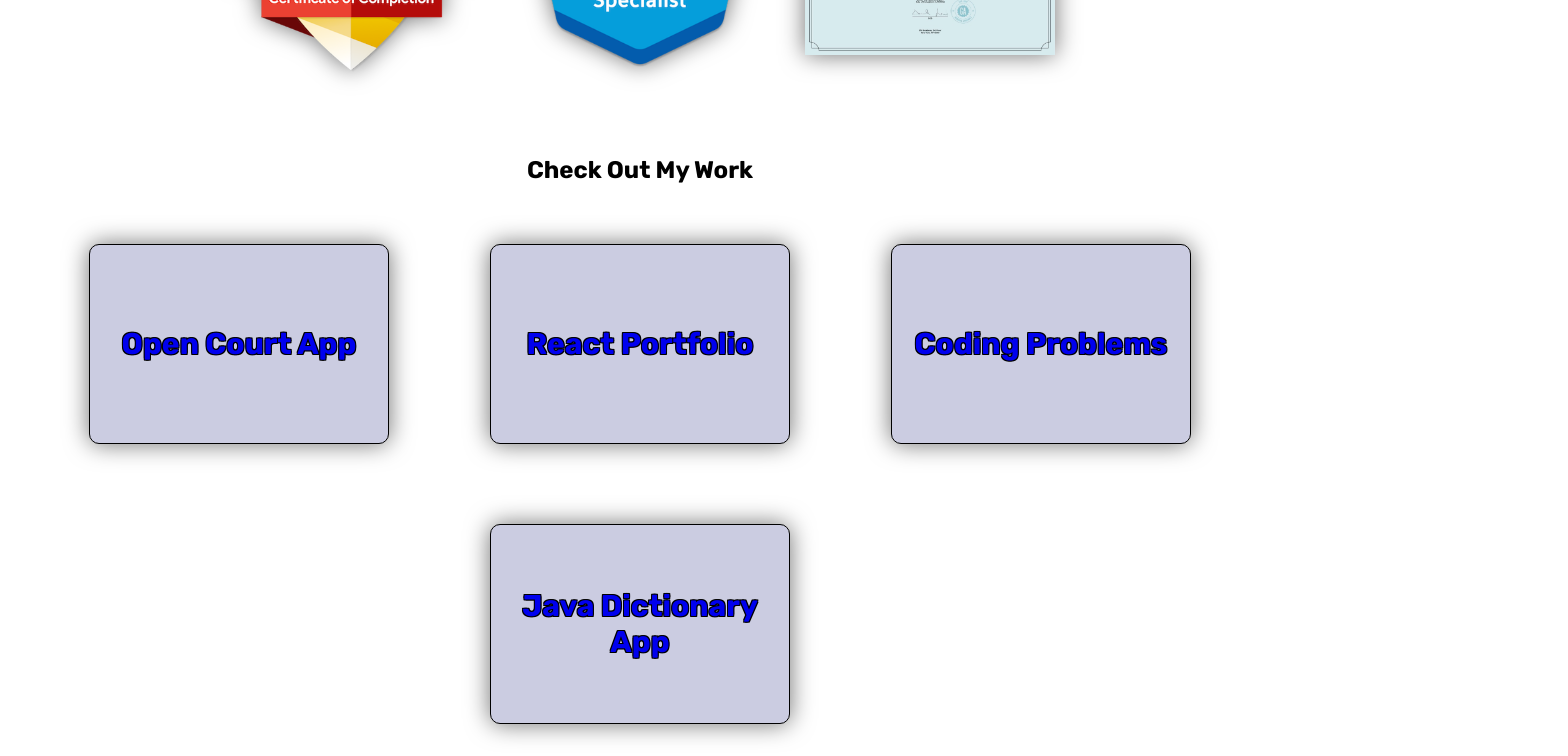
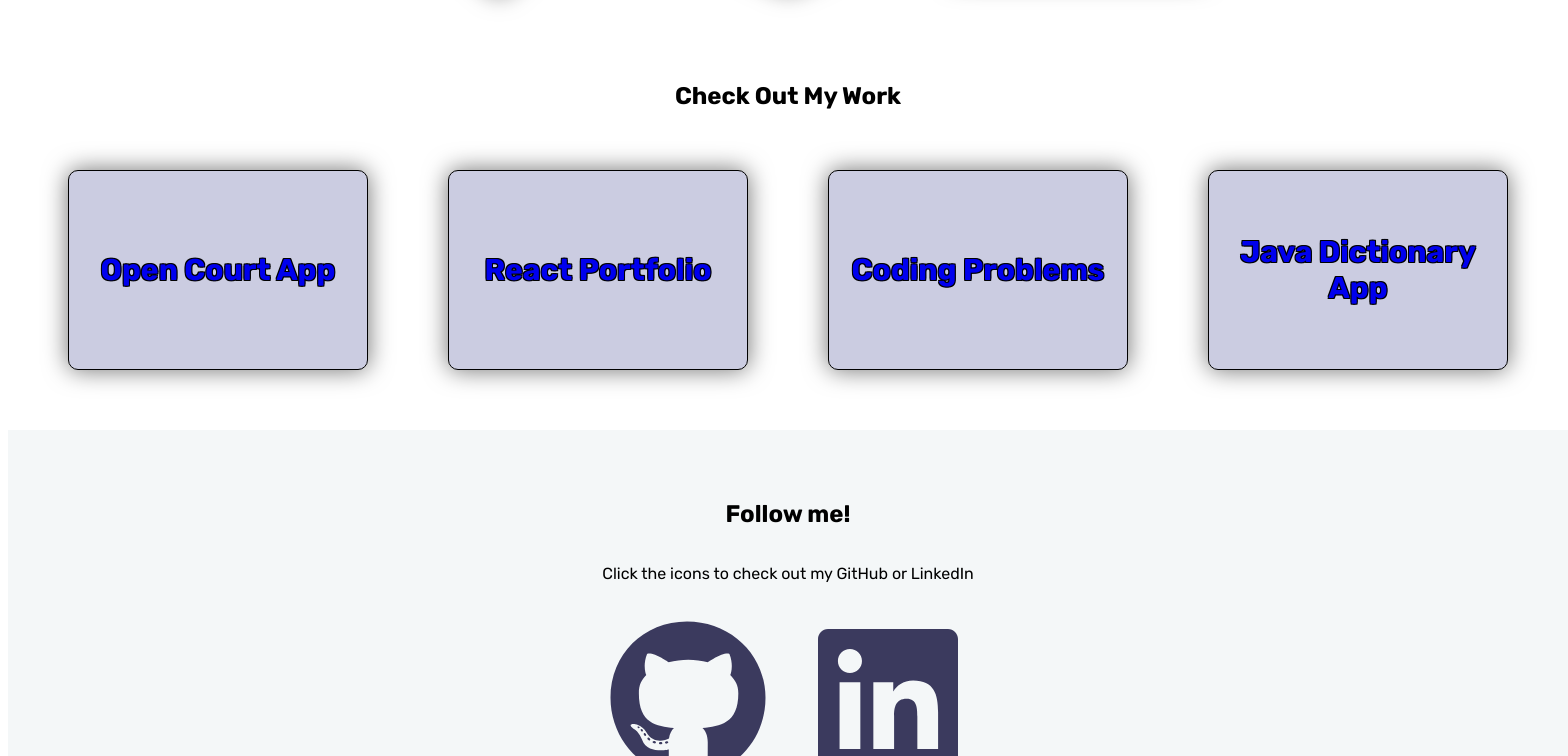
Before and after one commit to danielmorenotx/portfolio_react, a React (Vite) app: page / in a window 1280 px wide. Shown: the part 1760-2516 px from the top of the page, 1568 px wide, since content can reach past the window. Built offline with nearby package versions, Linux system fonts and the light colour scheme.

Commit message:
updated cards, made mobile friendly

```diff
--- a/src/components/Main/Projects/Projects.css
+++ b/src/components/Main/Projects/Projects.css
@@ -1,4 +1,4 @@
-#gallery-section {
+#projects-section {
     display: flex;
     flex-direction: column;
     align-self: center;
@@ -9,6 +9,7 @@
 .card-link-container {
     display: flex;
     flex-direction: column;
+    text-align: center;
     justify-content: center;
     align-items: center;
     text-decoration: none;
@@ -18,8 +19,7 @@
     background-color: rgb(203, 204, 225);
     border-radius: 10px;
     margin: 10px;
-    transition: transform 0.3s ease, filter 0.3s;
-    text-shadow: -1px -1px black, 1px -1px black, -1px 1px black, 1px 1px black;
+    transition: transform 0.3s ease, filter 0.3s, border 0.3s;
     position: relative;
     overflow: hidden;
     filter: drop-shadow(0 0 0.75rem rgb(112, 112, 112));
@@ -32,13 +32,13 @@
 
 .card-link-container:hover {
     transform: scale(1.05);
-    border: blue 3px solid;
     filter: drop-shadow(0 0 1rem rgb(40, 40, 40));
 }
 
 .project-name {
     font-size: 30px;
     font-weight: bold;
+    text-shadow: -1px -1px black, 1px -1px black, -1px 1px black, 1px 1px black;
     z-index: 1; /* Ensure it's above the description initially */
 }
 
@@ -48,8 +48,8 @@
     bottom: -100%; /* Start from below the container */
     width: 100%; /* Cover the full width */
     height: 100%; /* Cover the full height */
-    background-color: rgb(0, 0, 0);
-    color: white;
+    background-color: rgb(244, 247, 248);
+    color: black;
     display: flex;
     justify-content: center;
     align-items: center;
@@ -63,12 +63,15 @@
     opacity: 1;
 }
 
+@media screen and (min-width: 768px) {
+
+}
+
 @media screen and (min-width: 1025px) {
-    .gallery-info {
+    .projects-info {
         display: flex;
-        flex-direction: column;
-        justify-content: flex-start;
-        align-items: center;
+        flex-direction: row;
+        justify-content: space-evenly;
         overflow: hidden;
     }
 
--- a/src/components/Main/Projects/Projects.jsx
+++ b/src/components/Main/Projects/Projects.jsx
@@ -25,19 +25,17 @@ const Projects = () => {
     ]
 
     return (
-        <section id="gallery-section">
+        <section id="projects-section">
             <h2 className="subheaders">Check Out My Work</h2>
-            <div className="gallery-info">
-                <div className="row">
+            <div className="projects-info">
                 {
                 projectCardData.map((project, index) => {
                         return (
-                    <a key={index} href={project.href } target="_blank" className="card-link-container">
+                    <a key={index} className="card-link-container" href={project.href } target="_blank" >
                         <h3 className="project-name">{project.name}</h3>
                         <p className="project-description">{project.description}</p>
                     </a>)})
                 }
-                </div>
             </div>
         </section>
     )
```
